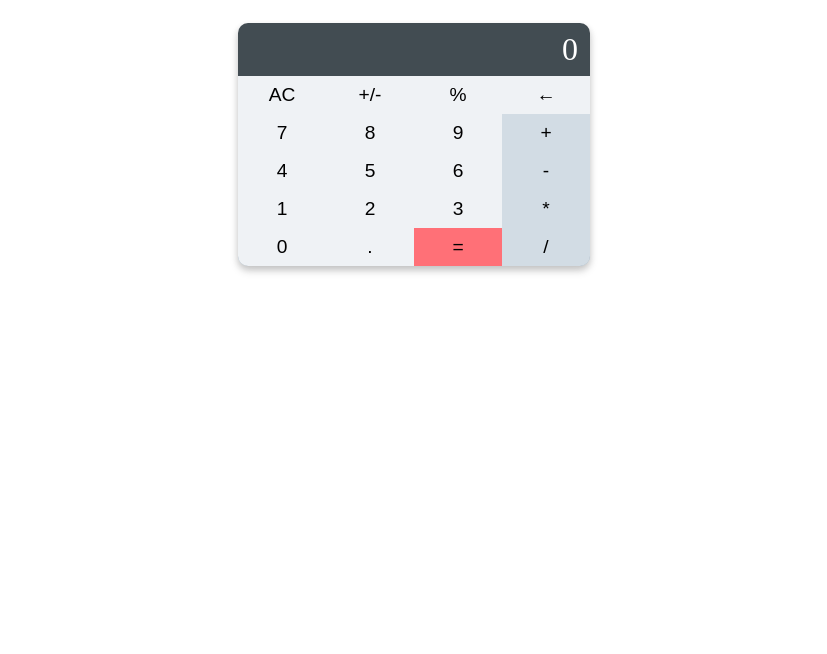
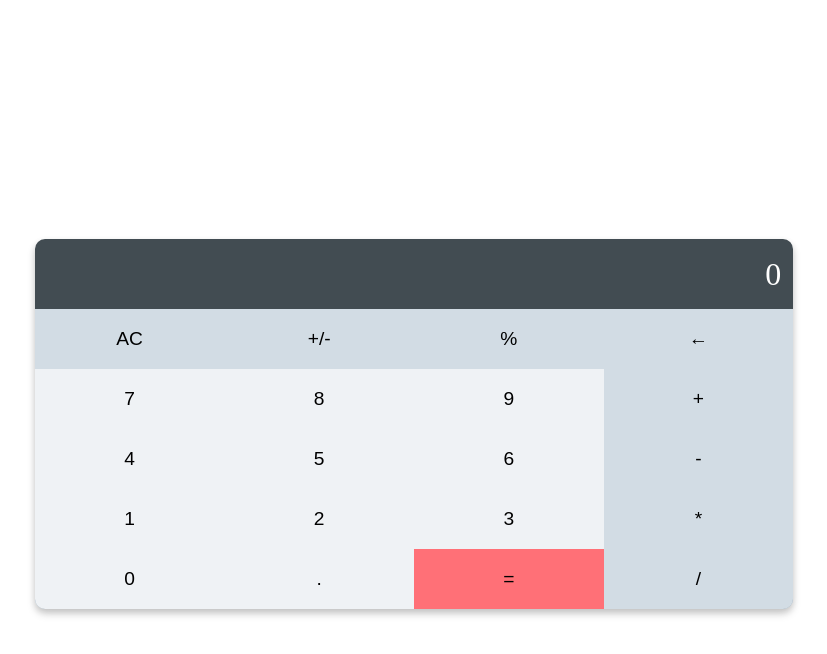
Before and after one commit to huongngh/calculator, a plain HTML site: page index.html in a window 1280 px wide. Shown: the whole page, without its empty margins (226-1053 px from the left). Drawn offline with Linux system fonts and the light colour scheme.

Commit message:
Change display and buttons styles

```diff
--- a/style.css
+++ b/style.css
@@ -2,7 +2,7 @@
     box-sizing: border-box;
 }
 body{
-    height: 15rem;
+    min-height: 100vh;
     display: flex;
     justify-content: center;
     align-items: center;
@@ -12,7 +12,7 @@ body{
     display: flex;
     flex-wrap: wrap;
     flex: 0 1 60%;
-    max-inline-size: 22rem;
+    min-width: 400px;
     border-radius: 10px;
     margin-inline-start: auto;
     margin-inline-end: auto;
@@ -22,6 +22,7 @@ body{
 }
 
 .display{
+    height: 70px;
     display: flex;
     flex-wrap: wrap;
     flex: 0 1 100%;
@@ -30,8 +31,6 @@ body{
     font-size: 2rem;
     background: hsl(202, 11%, 29%);
     color: hsl(255, 100%, 100%);
-    padding-block-start: 0.5rem;
-    padding-block-end: 0.5rem;
     padding-inline-end: 0.75rem;
 }
 
@@ -44,17 +43,18 @@ body{
 }
 
 button{
+    height: 50px;
     display: flex;
     flex: 0 1 25%;
     justify-content: center;
     align-items:center;
     border: none;
     background: hsl(210, 25%, 95%);
-    padding-block-start: 0.5rem;
-    padding-block-end: 0.5rem;
-    padding-inline-start: 1.25rem;
-    padding-inline-end: 1.25rem;
     font-size: 1.2rem;
+    inline-size: 60px;
+    block-size: 60px;
+
+
 }
 
 button:active,
@@ -74,3 +74,7 @@ button:focus{
 .equalKey{
     background: hsl(357, 100%, 72%);
 }
+
+button:nth-child(-n+4){
+    background: hsl(208, 25%, 86%);
+}
```
